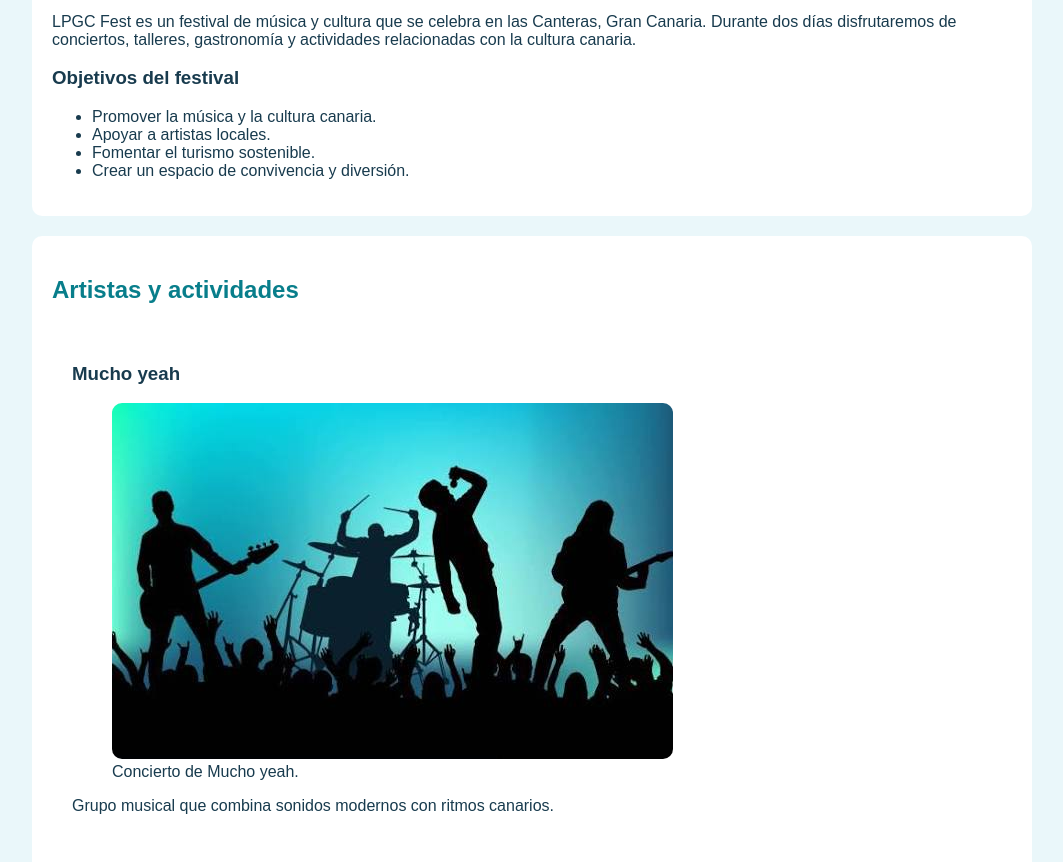
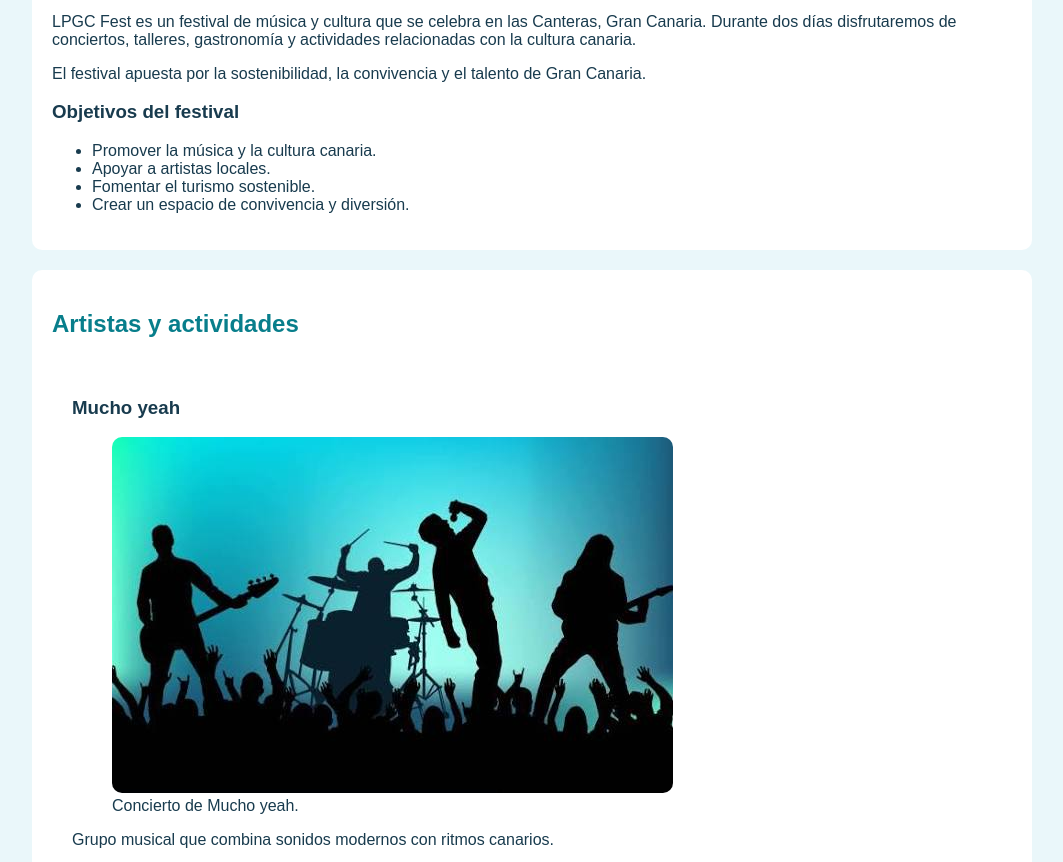
Before and after one commit to marcosalmeidaquevedo/LPGC-fest-2027, a plain HTML site: page index.html in a window 1280 px wide. Shown: the part 860-1722 px from the top of the page, without its empty margins (108-1171 px from the left). Drawn offline with Linux system fonts and the light colour scheme.

Commit message:
Segundo commit: contenido e información del festival

```diff
--- a/index.html
+++ b/index.html
@@ -136,6 +136,10 @@
             celebra en las Canteras, Gran Canaria. Durante dos días
             disfrutaremos de conciertos, talleres, gastronomía
             y actividades relacionadas con la cultura canaria.
+        </p>
+        <p>
+            El festival apuesta por la sostenibilidad,
+            la convivencia y el talento de Gran Canaria.
         </p>
 
         <h3>Objetivos del festival</h3>
```
